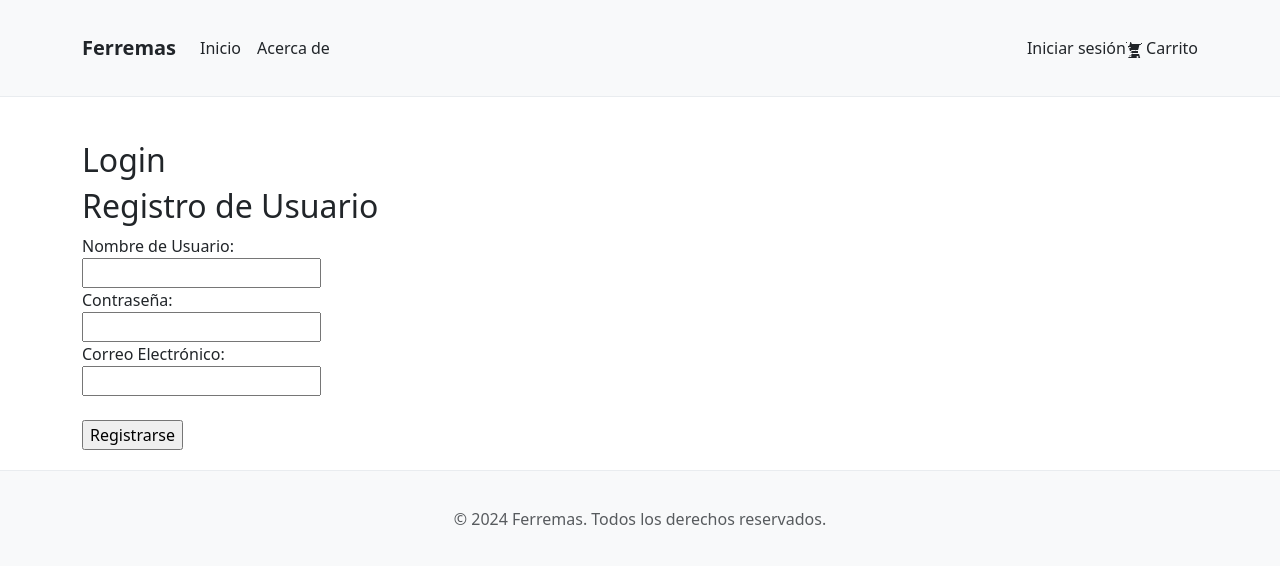
After one commit to sebastiandmv2/PlatformIntegration, a Flask app: page /register in a window 1280 px wide. The commit adds this page. Shown: the top 566 px of the page. Run offline with Flask 3, Linux system fonts and the light colour scheme; some libraries are stand-ins or nearby versions.

Commit message:
feat: Add login, logout and register

```diff
--- a/ferremas/app.py
+++ b/ferremas/app.py
@@ -1,5 +1,8 @@
 import requests
-from flask import Flask, render_template, request, jsonify
+import os
+from flask import Flask, render_template, request, jsonify, session, redirect, url_for
+from flask_mysqldb import MySQL
+from flask_sqlalchemy import SQLAlchemy
 
 # Lista para almacenar los productos en el carrito
 carrito = []
@@ -7,9 +10,11 @@ carrito = []
 # Inicialización de la aplicación Flask
 app = Flask(__name__)
 
+# Establece la clave secreta de la aplicación
+app.config['SECRET_KEY'] = os.urandom(32)
+
 # Definición de las rutas
 @app.route('/', methods=['GET'])
-
 def catalogo():
     # Realizar una solicitud GET a la ruta de la API que devuelve los productos
     response = requests.get('http://localhost:5000/tools')
@@ -89,6 +94,53 @@ def remove_from_cart():
     # Si no se encuentra el producto en el carrito, devolver un mensaje de error
     return jsonify({'error': 'Producto no encontrado en el carrito'}), 404
 
+## Login Routes
+
+# Función para manejar el login en la aplicación principal
+@app.route('/login', methods=['GET', 'POST'])
+def login():
+    if request.method == 'POST':
+        username = request.form['username']
+        password = request.form['password']
+
+        # Hace una solicitud a la API para autenticar al usuario
+        response = requests.post('http://localhost:5000/api/login', json={'username': username, 'password': password})
+
+        if response.status_code == 200:
+            # Genera la sesión del usuario si la autenticación es exitosa
+            session['username'] = username
+            return redirect(url_for('catalogo'))  # Redirecciona al usuario a la página principal
+        else:
+            return render_template('login.html', message='Invalid username or password')
+    return render_template('login.html')  # Renderiza el formulario de inicio de sesión
+
+@app.route('/logout')
+def logout():
+    # Elimina el nombre de usuario de la sesión si está presente
+    session.pop('username', None)
+    # Redirecciona al usuario a la página de inicio después de cerrar sesión
+    return redirect(url_for('catalogo'))
+
+@app.route('/register', methods=['GET', 'POST'])
+def register():
+    if request.method == 'POST':
+        username = request.form['username']
+        password = request.form['password']
+        email = request.form['email']
+
+        # Hacer una solicitud a la API para crear un nuevo usuario
+        response = requests.post('http://localhost:5000/api/register', json={'username': username, 'password': password, 'email': email})
+
+        if response.status_code == 201:
+            # Si el usuario se crea con éxito, redirigir a la página de inicio de sesión
+            return redirect(url_for('login'))
+        else:
+            # Si hay un error al crear el usuario, mostrar un mensaje de error
+            return render_template('register.html', message='Error al registrar el usuario')
+
+    # Si es un método GET, simplemente renderiza el formulario de registro
+    return render_template('register.html')
+
 # Ejecutar la aplicación Flask
 if __name__ == '__main__':
     # Ejecutar la aplicación Flask en modo de depuración en la dirección 0.0.0.0 y el puerto 8080
--- a/ferremas/templates/base.html
+++ b/ferremas/templates/base.html
@@ -25,6 +25,14 @@
                         <a class="nav-link" href="/about">Acerca de</a>
                     </li>
                 </ul>
+                {% if 'username' in session %}
+                    <span class="navbar-text">
+                        Bienvenido, {{ session['username'] }}!
+                    </span>
+                    <a class="nav-link" href="/logout">Cerrar sesión</a>
+                {% else %}
+                    <a class="nav-link" href="/login">Iniciar sesión</a>
+                {% endif %}
                 <a class="nav-link" href="/carrito">
                     <svg xmlns="http://www.w3.org/2000/svg" width="16" height="16" fill="currentColor" class="bi bi-cart" viewBox="0 0 16 16">
                         <path d="M0 0h1v1H0V0zm15 1h1v1h-1V1zM3.88 2 4.12.34a.5.5 0 0 1 .96 0L5.88 2H14.5a.5.5 0 0 1 0 1H5.25l-.41 1.71a.5.5 0 0 1-.48.39H3v1h1.25a.5.5 0 0 1 .48.39l1 4A.5.5 0 0 1 6.21 12h6.58a.5.5 0 0 1 .48.41l1 4a.5.5 0 0 1-.14.49.5.5 0 0 1-.36.16H2a.5.5 0 0 1-.5-.5.5.5 0 0 1 .14-.35l10-10a.5.5 0 0 1 .74.68L3.88 11H12V9H3.87l-.81-3.25L2 5V4h1.12L3.88 2zM5.25 3h8.13l-1.25 5H4L5.25 3zM4.5 13a1 1 0 1 0 0 2 1 1 0 0 0 0-2zm7 1a1 1 0 1 0 0 2 1 1 0 0 0 0-2z"/>
--- /dev/null
+++ b/ferremas/templates/register.html
@@ -0,0 +1,20 @@
+{% extends 'base.html' %}
+
+{% block content %}
+
+<h2>Login</h2>
+    {% if message %}
+        <p>{{ message }}</p>
+    {% endif %}
+    <h2>Registro de Usuario</h2>
+    <form action="/register" method="POST">
+        <label for="username">Nombre de Usuario:</label><br>
+        <input type="text" id="username" name="username"><br>
+        <label for="password">Contraseña:</label><br>
+        <input type="password" id="password" name="password"><br>
+        <label for="email">Correo Electrónico:</label><br>
+        <input type="email" id="email" name="email"><br><br>
+        <input type="submit" value="Registrarse">
+    </form>
+
+{% endblock %}
```
Also changed, not shown: ferremas/templates/login.html (added, +19 -0 lines), 1 other file.
